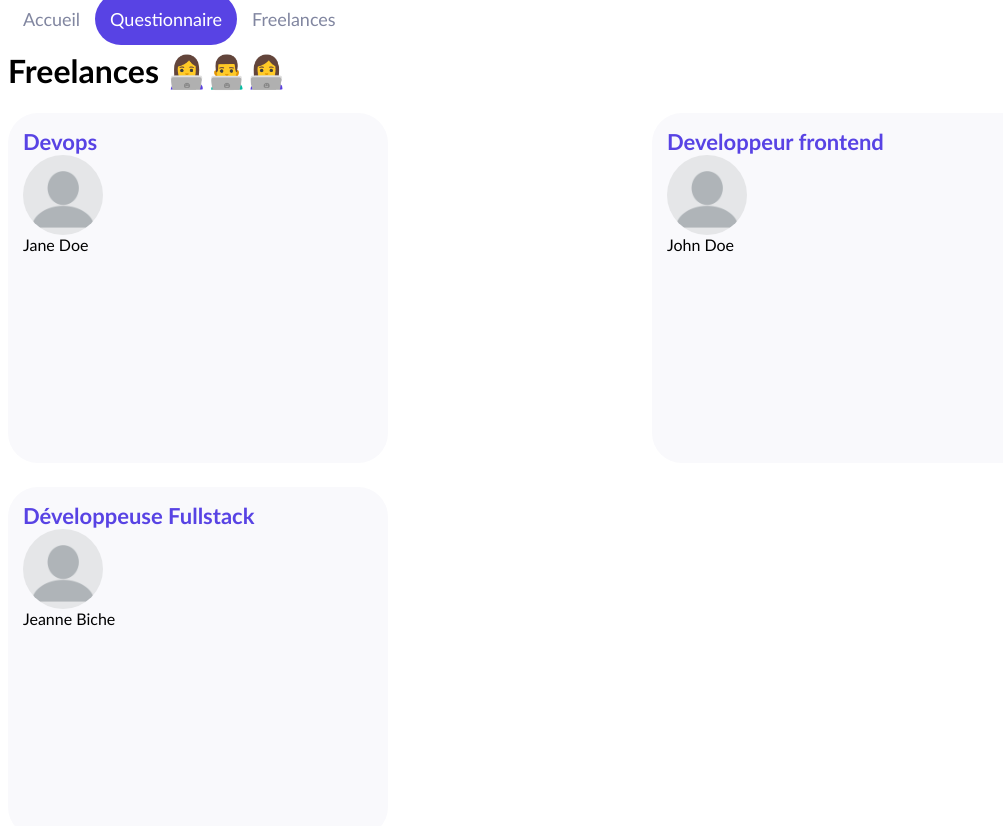
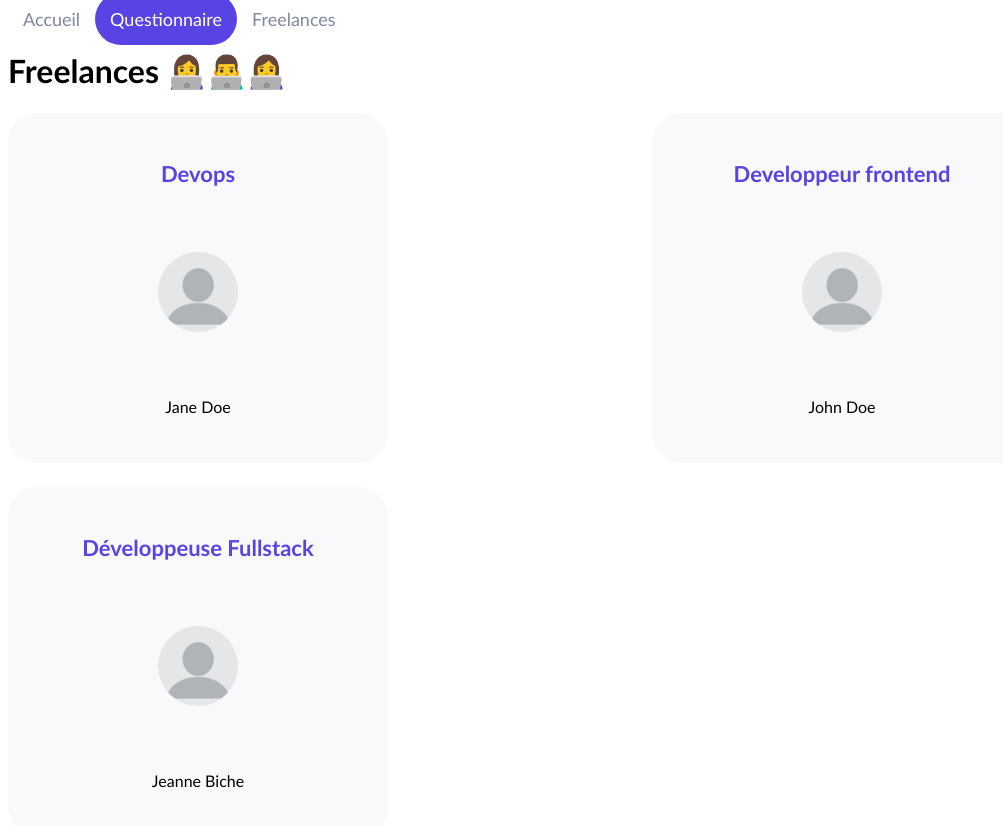
Before and after one commit to DamienPellerin/shiny-agency, a React (Create React App) app: page /freelances in a window 1280 px wide. Shown: the top 826 px of the page, without its empty margins (0-1003 px from the left). Built offline with nearby package versions, Linux system fonts and the light colour scheme.

Commit message:
position card

```diff
--- a/src/components/Card/index.jsx
+++ b/src/components/Card/index.jsx
@@ -5,6 +5,8 @@ import colors from '../../utils/style/colors.js'
 
 const CardWrapper = styled.div`
   display: flex;
+  justify-content: space-around;
+  align-items: center;
   flex-direction: column;
   padding: 15px;
   background-color: ${colors.backgroundLight};
```
